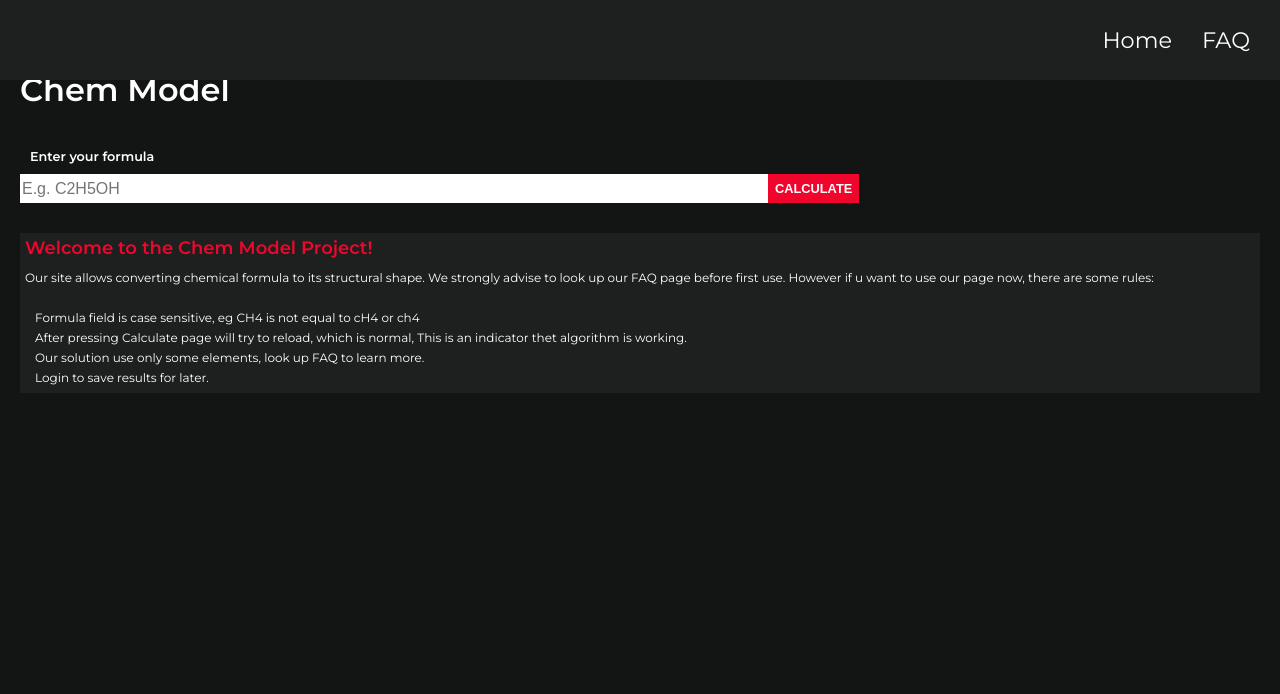
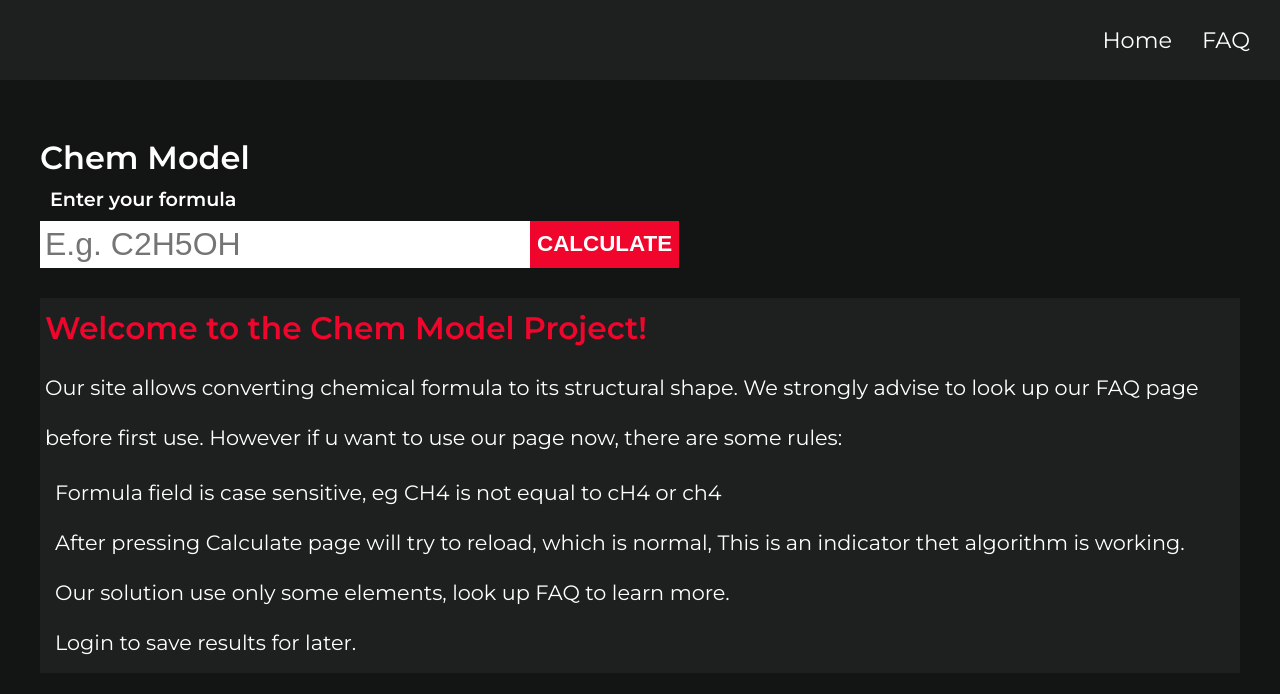
Before and after one commit to ewaldmikolaj/chemmodel_front, a Vue app in the folder chemmodel/: page /#/ in a window 1280 px wide. Shown: the top 694 px of the page. Built offline with nearby package versions, Linux system fonts and the light colour scheme.

Commit message:
cssy chyba skonczone

```diff
--- a/chemmodel/src/components/WelcomeInput.vue
+++ b/chemmodel/src/components/WelcomeInput.vue
@@ -2,7 +2,7 @@
   <div class="welcome-input">
     <h1 class="welcome-input__header">Chem Model</h1>
     <div class="welcome-input__wrapper">
-    <h2 class="welcome-input__text">Enter your formula</h2>
+      <h2 class="welcome-input__text">Enter your formula</h2>
       <input placeholder="E.g. C2H5OH" class="welcome-input__input" type="text" v-model="formula">
       <button class="welcome-input__button" @click="send()">CALCULATE</button>
     </div>
@@ -34,7 +34,7 @@
     flex-wrap: wrap;
   }
   &__header {
-    margin-bottom: 40px;
+    margin: 10px 0px 10px 0px;
   }
   &__text {
     width: 100%;
@@ -63,4 +63,20 @@
     background-color: #770317;
   }
 }
+
+@media screen and (min-device-width: 768px) {
+  .welcome-input {
+    &__input {
+      width: 40%;
+      padding: 5px;
+      font-size: 2rem;
+    }
+    &__text {
+      font-size: 1.2rem;
+    }
+    &__button {
+      font-size: 1.4rem;
+    }
+  }
+}
 </style>
--- a/chemmodel/src/components/WelcomeMsg.vue
+++ b/chemmodel/src/components/WelcomeMsg.vue
@@ -29,8 +29,15 @@
     margin-bottom: 10px;
   }
   &__list {
-    margin: 20px 0px 0px 10px;
+    margin: 5px 0px 0px 10px;
     list-style: none;
   }
 }
+
+@media screen and (min-device-width: 768px) {
+  .welcome-block {
+    font-size: 1.3rem;
+    line-height: 50px;
+  }
+}
 </style>
--- a/chemmodel/src/views/Home.vue
+++ b/chemmodel/src/views/Home.vue
@@ -26,10 +26,17 @@
   position: relative;
   display: flex;
   flex-direction: column;
+  justify-content: center;
   width: 100vw;
   background-color: #131514;
   color: white;
-  padding: 70px 20px 20px 20px;
+  padding: 0px 20px 0px 20px;
   box-sizing: border-box;
 }
+
+@media screen and (min-device-width: 768px) {
+  .home {
+    padding: 0px 40px 0px 40px;
+  }
+}
 </style>
```
